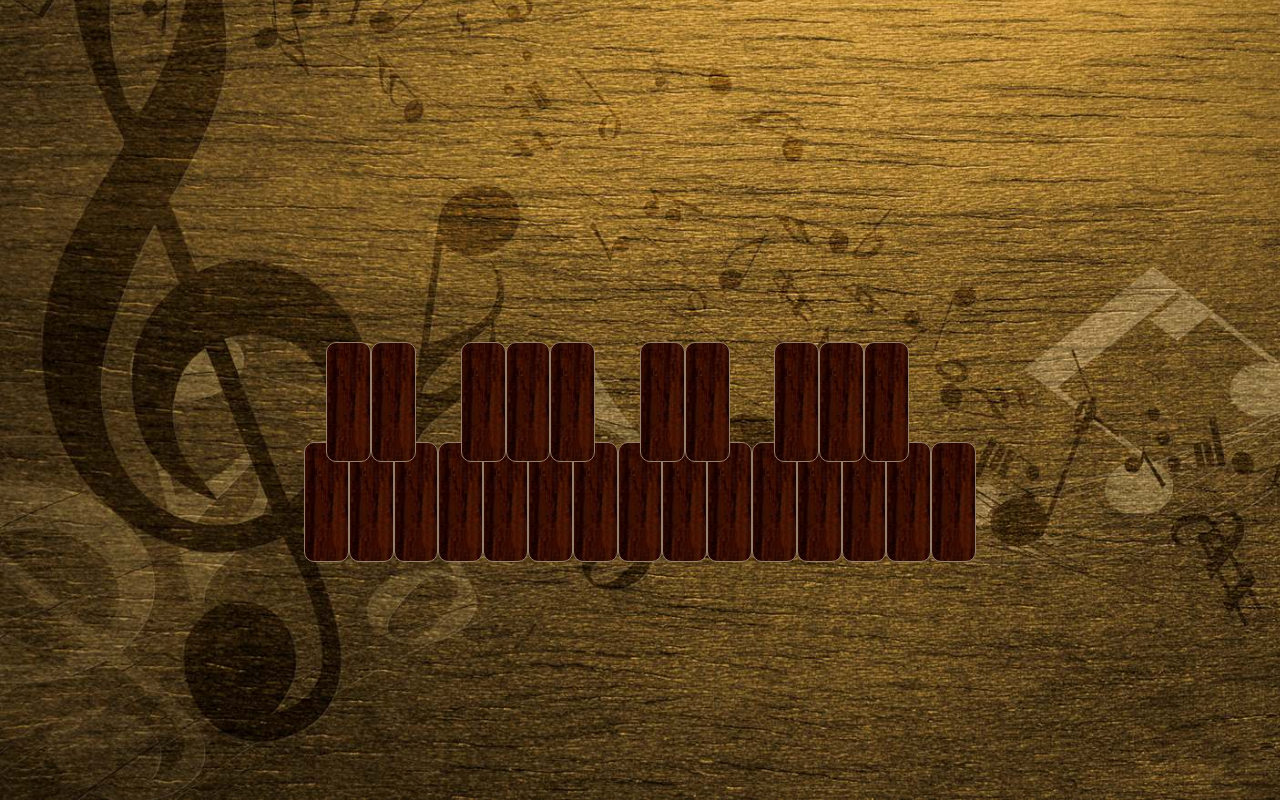
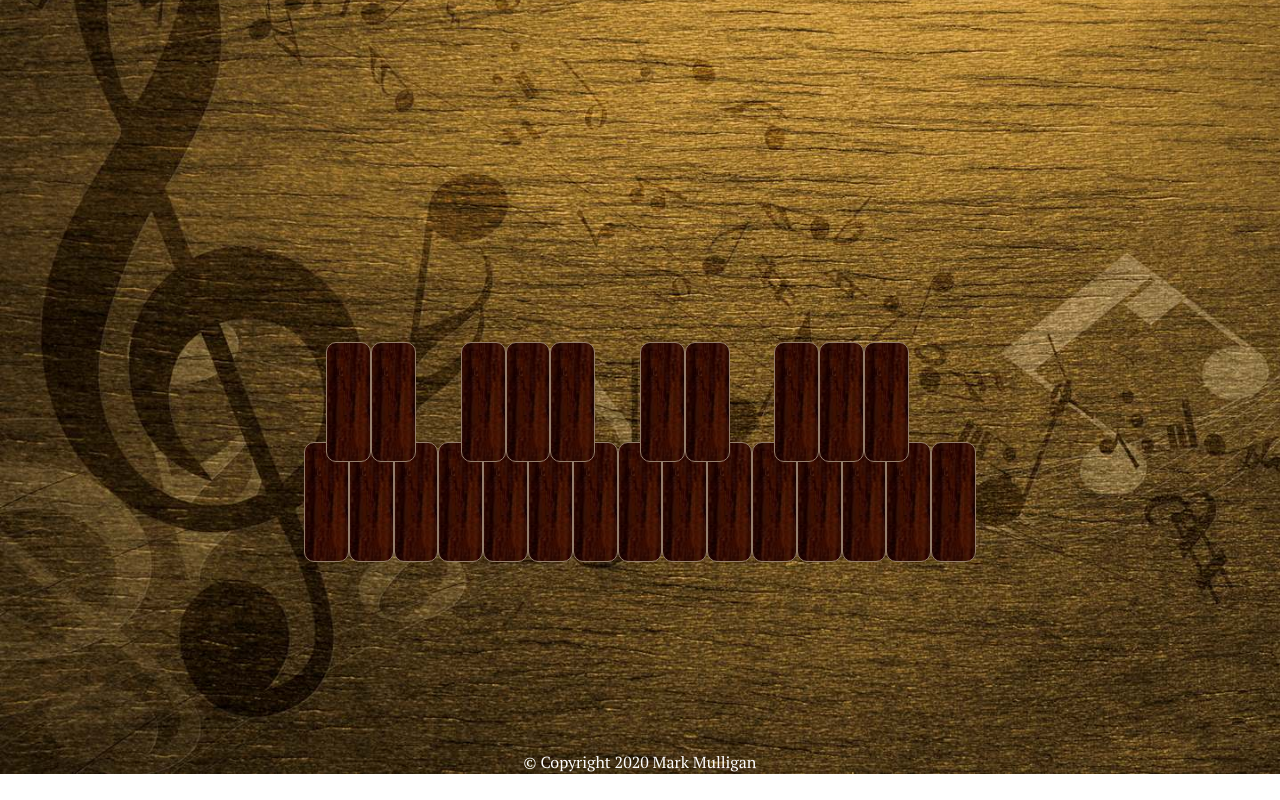
Before and after one commit to austinChappell/percussionScaleWebsite, a plain HTML site: page index.html in a window 1280 px wide. Shown: the part 353-1153 px from the top of the page. After the commit the page ends 1127 px from the top, so only its background shows below. Drawn offline with nearby package versions, Linux system fonts and the light colour scheme.

Commit message:
added copyright, favicon, and increased time on quiz mode

```diff
--- a/index.html
+++ b/index.html
@@ -20,6 +20,10 @@
     gtag('config', 'UA-179015863-1');
   </script>
 
+  <!-- favicon -->
+  <link rel="icon" type="image/png" href="./scaleWebsiteCss/images/favicon.ico">
+
+  <!-- Google font -->
   <link href="https://fonts.googleapis.com/css2?family=Courgette&family=PT+Serif:wght@400;700&display=swap" rel="stylesheet">
 
   <!-- Bootstrap CSS -->
@@ -58,7 +62,7 @@
         <div class="mode-description invisible" id="quiz-mode-description">
           <ul>
             <li>Each Question is timed</li>
-            <li>Answers will be submitted automatically after 9 seconds</li>
+            <li>Answers will be submitted automatically after 10 seconds</li>
             <li>Grade will be posted after the last question</li>
             <li>Quiz can be taken over again</li>
             <li>All scales should be one octave</li>
@@ -220,12 +224,12 @@
     <div class="container submit-answer-btn-container practice-mode-item quiz-mode-item game-mode-item invisible">
       <button class="btn btn-lg btn-light submit-answer-btn" type="button" name="button">Submit Answer</button>
     </div>
-
   </section>
 
-  <section>
+  <footer class="footer">
+    <p id="copyright">© Copyright 2020 Mark Mulligan</p>
+  </footer>
 
-  </section>
   <script src="https://ajax.googleapis.com/ajax/libs/jquery/3.5.1/jquery.min.js"></script>
   <script src="percussionScaleWebsite.js" charset="utf-8"></script>
 </body>
--- a/percussionScaleWebsite.js
+++ b/percussionScaleWebsite.js
@@ -84,7 +84,7 @@ $('#begin-btn').click(function() {
   if (quizMode) {
     hideItemShowItem('.select-scale-menu', '.quiz-mode-item');
     scalesList = orderQuizScales(scalesList);
-    timer(900);
+    timer(1000);
   } else {
     hideItemShowItem('.select-scale-menu', '.practice-mode-item');
   }
@@ -103,7 +103,7 @@ function handleContinueBtnClick() {
     displayTryAgain();
   } else {
     answerSubmitted = false;
-    if (quizMode) timer(900);
+    if (quizMode) timer(1000);
     $('.result-window').addClass('invisible');
     resetKeyboard();
     setupQuestion();
--- a/scaleWebsiteCss/styles.css
+++ b/scaleWebsiteCss/styles.css
@@ -2,7 +2,6 @@ body {
   background-image: url('images/old-yellow-vintage-music-notes-background.jpg');
   background-size: cover;
   font-family: 'PT Serif', serif;
-  padding-bottom: 150px;
   text-align: center;
 }
 
@@ -222,7 +221,6 @@ h1 {
 }
 
 .answer-example-text {
-  /* display: flex; */
   align-items: center;
 }
 
@@ -233,3 +231,15 @@ h1 {
 .right-col {
   text-align: left;
 }
+
+.footer {
+  margin-top: 100px;
+  text-align: center;
+  align-content: flex-end;
+  justify-content: baseline;
+}
+
+#copyright {
+  color: white;
+  margin: 0px;
+}
```
Also changed, not shown: scaleWebsiteCss/images/favicon.ico (added).
